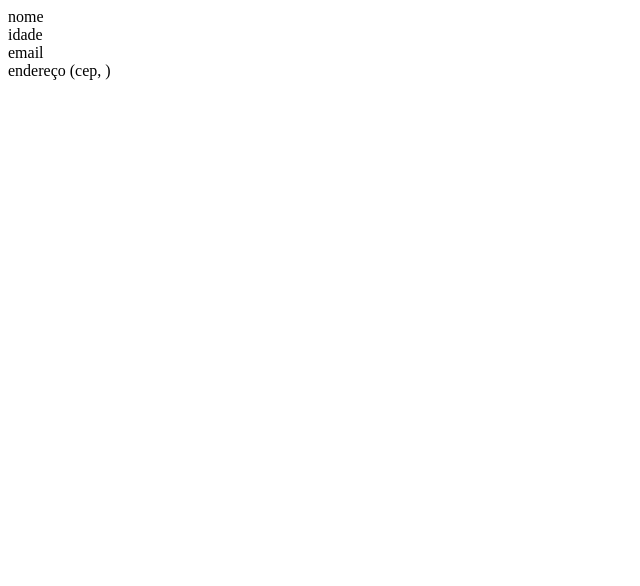
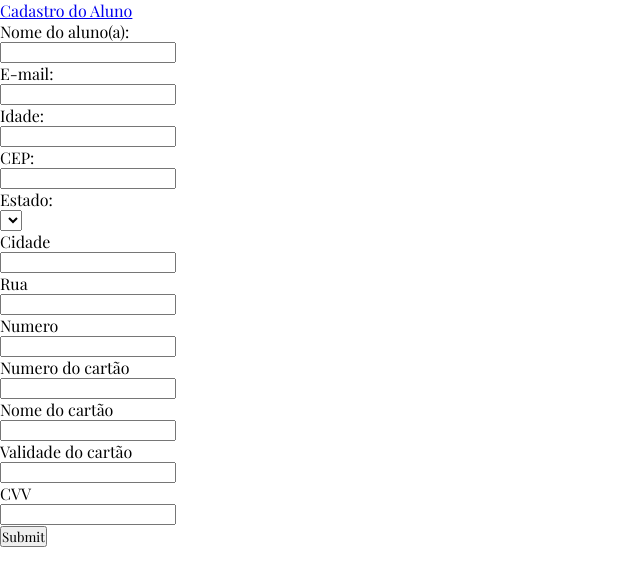
Before and after one commit to eugeniobr25/projeto-de-sala-curso-online, a plain HTML site: page cadastro.html in a window 1280 px wide. Shown: the whole page, without its empty margins (0-640 px from the left). Drawn offline with nearby package versions, Linux system fonts and the light colour scheme; a web font is replaced by a local one.

Commit message:
Atualizando HTML e CSS do formulario de cadastro de aluno

```diff
--- a/cadastro.html
+++ b/cadastro.html
@@ -4,15 +4,46 @@
     <meta charset="UTF-8">
     <meta http-equiv="X-UA-Compatible" content="IE=edge">
     <meta name="viewport" content="width=device-width, initial-scale=1.0">
-    <title>Cadastro</title>
+    <link rel="stylesheet" href="./css/stylescadastro.css">
+    <title>Cadastro do Aluno</title>
 </head>
 <body>
-    nome
-    <br>
-    idade
-    <br>
-    email
-    <br>
-    endereço (cep, )
+    <header>
+        <nav>
+            <a href="cadastro.html">Cadastro do Aluno</a>
+        </nav>
+    </header>
+    <main>
+        <div id="cliente">
+            <label for="nome" class="nome">Nome do aluno(a):<input id="nome" class="cliente" type="text" required></label>
+            <label for="email">E-mail:<input id="email" class="cliente" type="email" required></label>
+            <label for="idade">Idade:<input id="idade" class="cliente" type="number" required></label>
+        </div>
+
+        <div id="endereco">
+            <label for="cep">CEP:<input id="cep" class="endereco" type="text" required></label>
+            <label for="estado">Estado:<select id="estado" class="endereco" name="estado" required></select></label>
+            <label for="cidade">Cidade<input id="cidade" class="endereco" type="text" required></label>
+            <label for="rua">Rua<input id="rua" class="endereco" type="text" required></label>
+            <label for="">Numero<input id="numero" class="endereco" type="text" required></label>
+        </div>
+
+        <div id="pagamento">
+            <label for="numerocartao">Numero do cartão<input id="numerocartao" class="pagamento" type="text" required></label>
+            <label for="numerocartao">Nome do cartão<input id="nomecartao" class="pagamento" type="text" required></label>
+            <label for="validade">Validade do cartão<input id="validade" class="pagamento" type="text" required></label>
+            <label for="cvv">CVV<input id="cvv" class="pagamento" type="text" required></label>
+        </div>
+
+        <input type="submit">
+
+    </main>
+
+
+
+
+
+    <script src="./js/scripts.js"></script>
 </body>
+
 </html>
--- /dev/null
+++ b/css/stylescadastro.css
@@ -0,0 +1,19 @@
+@import url('https://fonts.googleapis.com/css2?family=Great+Vibes&family=Playfair+Display:ital,wght@0,400;0,500;0,600;0,700;0,800;0,900;1,400;1,500;1,600;1,700;1,800;1,900&display=swap');
+
+* {
+    padding: 0;
+    margin: 0;
+    font-family: 'Playfair Display', serif;
+}
+
+.cliente {
+    display: block;
+}
+
+.endereco {
+    display: block;
+}
+
+.pagamento {
+    display: block;
+}
```
Also changed, not shown: js/scripts.js (added).
